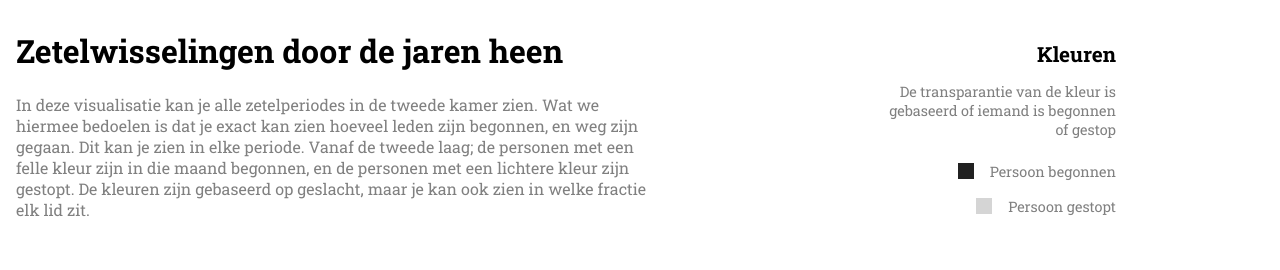
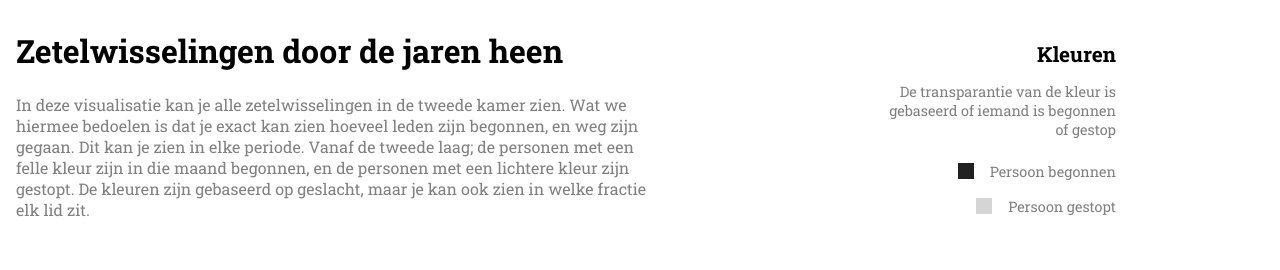
Before and after one commit to spacejump3/tweedekamer-datavisualisatie, a SvelteKit app: page / in a window 1280 px wide. Shown: the top 270 px of the page. Built offline with nearby package versions, Linux system fonts and the light colour scheme.

Commit message:
fix typo

```diff
--- a/src/routes/+page.svelte
+++ b/src/routes/+page.svelte
@@ -7,7 +7,7 @@
         <header>
             <h1>Zetelwisselingen door de jaren heen</h1>
             <p>
-                In deze visualisatie kan je alle zetelperiodes in de tweede
+                In deze visualisatie kan je alle zetelwisselingen in de tweede
                 kamer zien. Wat we hiermee bedoelen is dat je exact kan zien
                 hoeveel leden zijn begonnen, en weg zijn gegaan. Dit kan je zien
                 in elke periode. Vanaf de tweede laag; de personen met een felle
```
